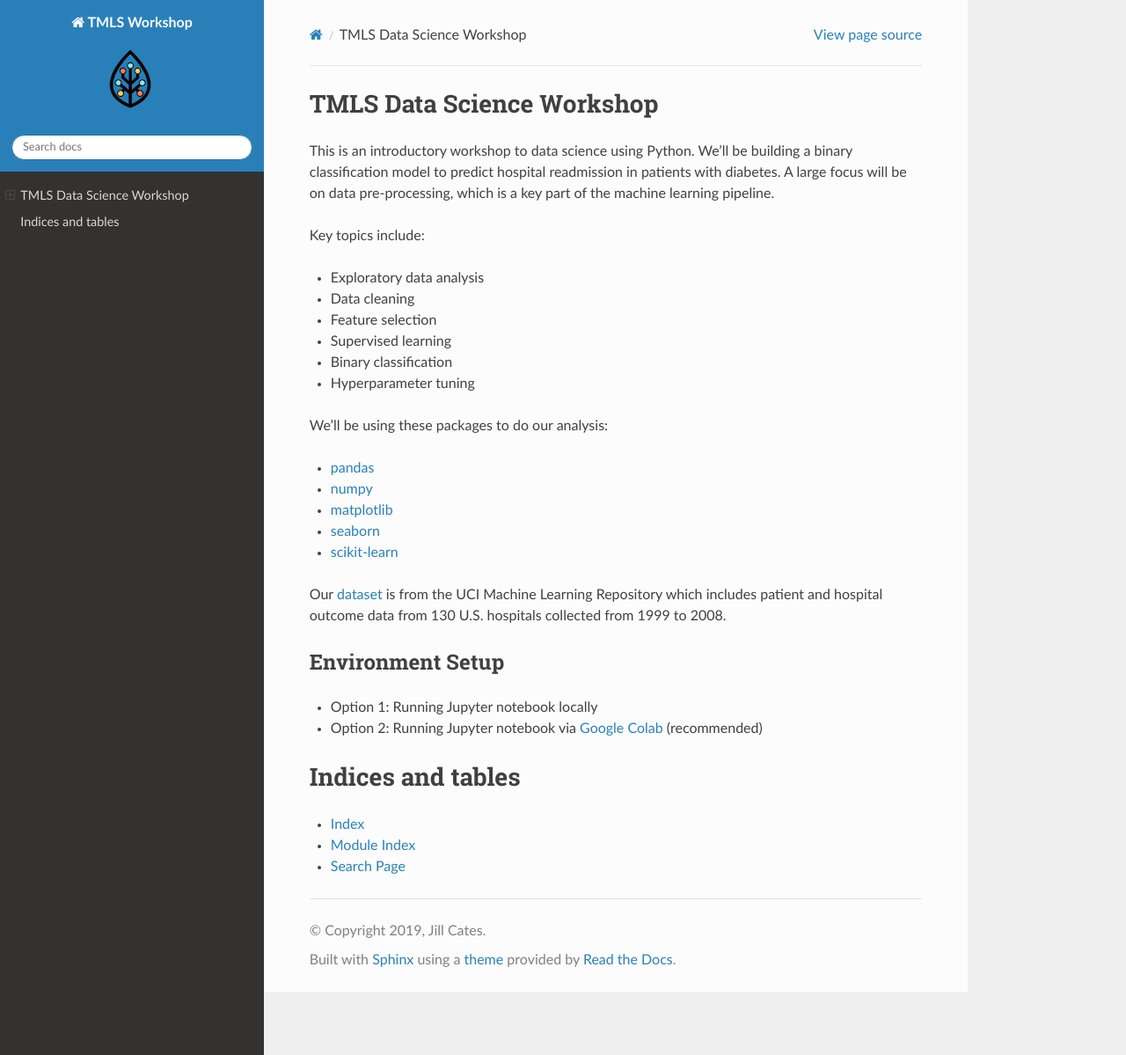
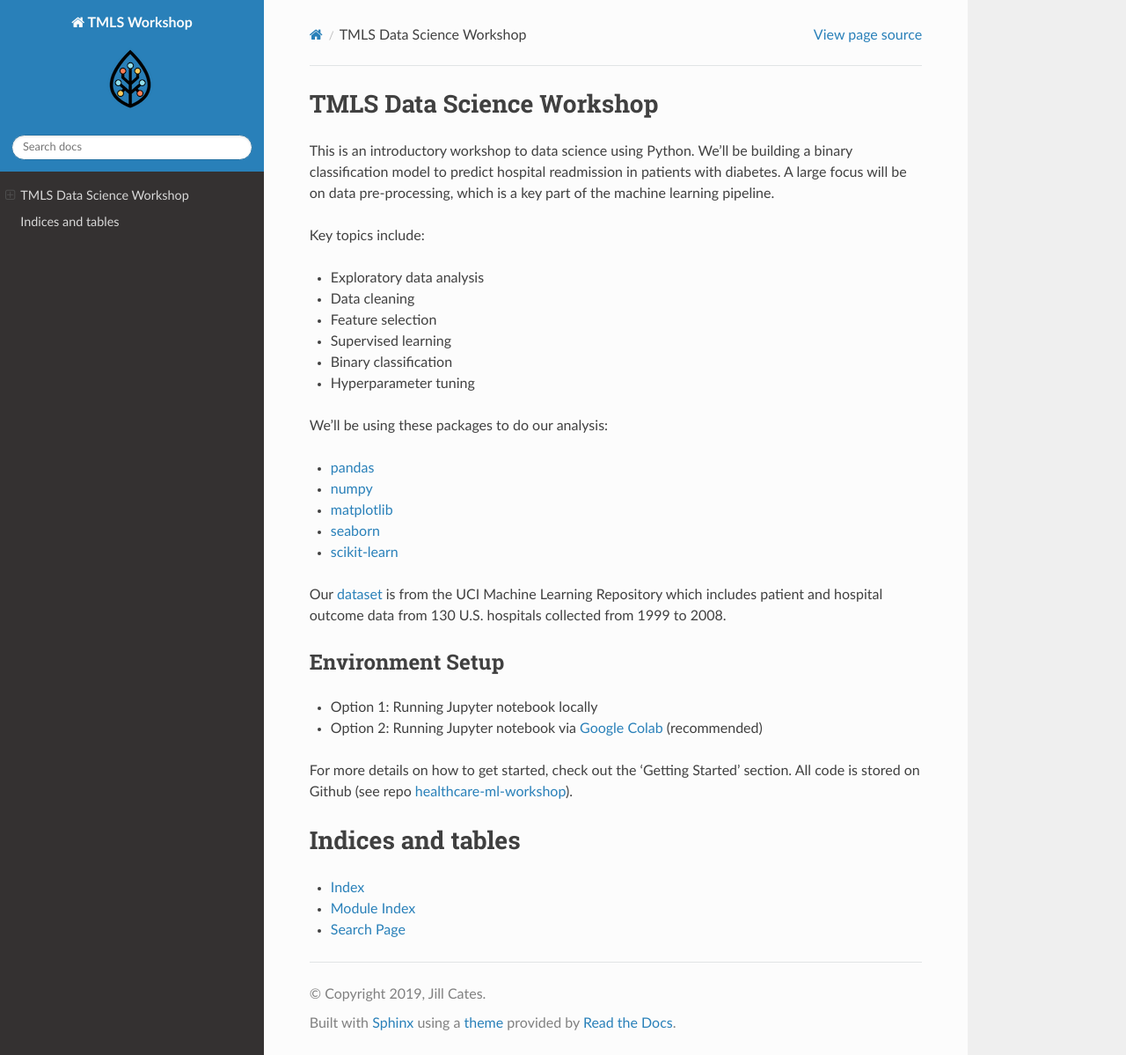
Before and after one commit to topspinj/diabetes-ml-workshop, a Sphinx documentation site: the page built from docs/source/index.rst, in a window 1280 px wide and 1199 px high. Shown: the whole window at 88% size. Built offline with Sphinx 7.4.7 and the Read the Docs theme 2.0.0, drawn with Linux system fonts in a browser that asks for light colours; pages that are not in the unit, such as notebooks, are missing from menus.

Commit message:
Update walkthrough

```diff
--- a/docs/source/index.rst
+++ b/docs/source/index.rst
@@ -39,6 +39,8 @@ Environment Setup
 - Option 1: Running Jupyter notebook locally
 - Option 2: Running Jupyter notebook via `Google Colab <https://colab.research.google.com/>`_ (recommended)
 
+For more details on how to get started, check out the 'Getting Started' section. All code is stored
+on Github (see repo `healthcare-ml-workshop <https://github.com/topspinj/healthcare-ml-workshop>`_).
 
 .. toctree::
    :maxdepth: 1
```
